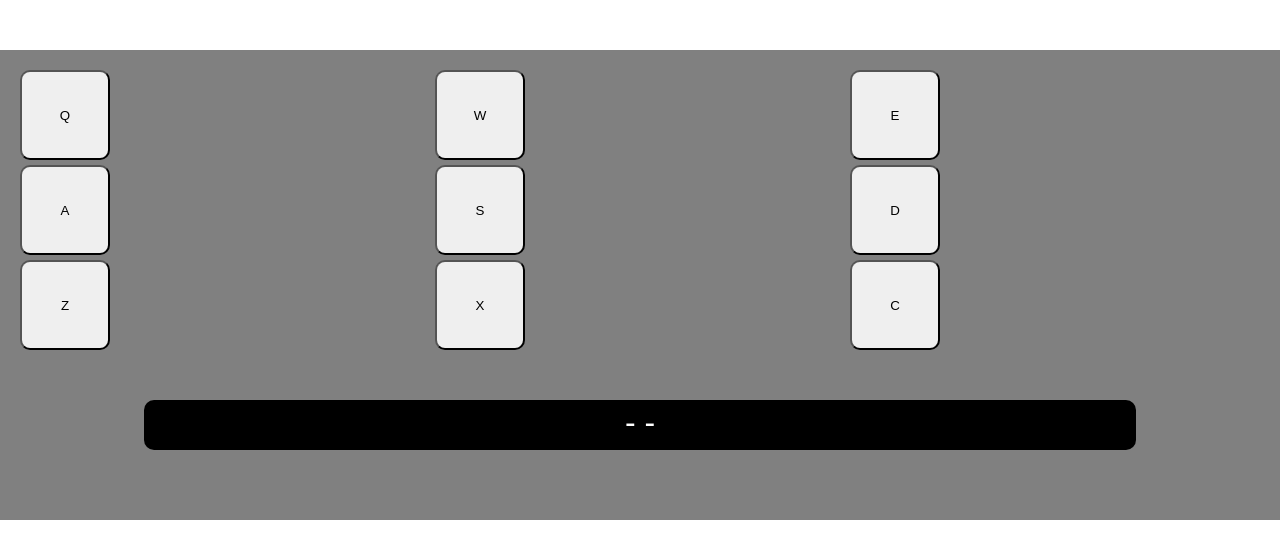
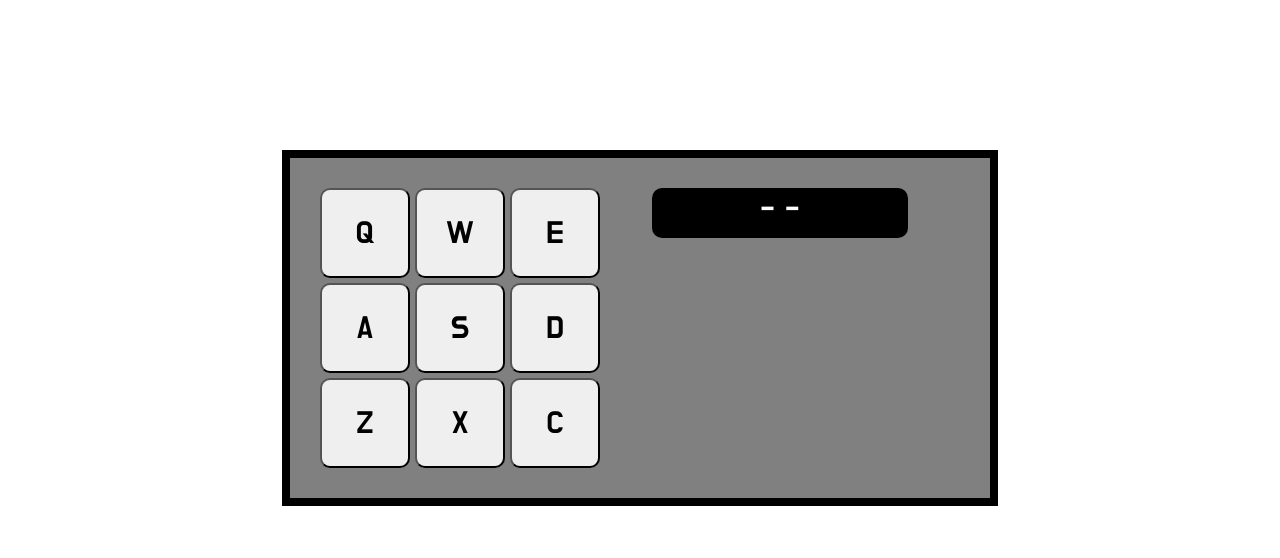
Before and after one commit to Marzdor/React-drumMachine, a React (Create React App) app: page / in a window 1280 px wide. Shown: the top 558 px of the page. Built offline with nearby package versions, Linux system fonts and the light colour scheme.

Commit message:
added tablet styleing

```diff
--- a/package.json
+++ b/package.json
@@ -3,6 +3,7 @@
   "version": "0.1.0",
   "private": true,
   "dependencies": {
+    "normalize.css": "^8.0.0",
     "react": "^16.4.2",
     "react-dom": "^16.4.2",
     "react-scripts": "1.1.4"
--- a/public/index.html
+++ b/public/index.html
@@ -22,6 +22,7 @@
     -->
   <title>Drum Machine App</title>
   <script src="https://cdn.freecodecamp.org/testable-projects-fcc/v1/bundle.js"></script>
+  <link href="https://fonts.googleapis.com/css?family=Do+Hyeon" rel="stylesheet">
 </head>
 
 <body>
--- a/src/App.css
+++ b/src/App.css
@@ -8,7 +8,12 @@
     display: grid;
     grid-template-columns: 1fr 1fr 1fr;
     grid-gap: 5px;
+    font-family: "Do Hyeon", sans-serif;
+    font-size: 2rem;
+    align-items: center;
+    justify-items: center;
   }
+
   #display {
     width: 80%;
     height: 50px;
@@ -26,3 +31,22 @@
     border-radius: 10px;
   }
 }
+@media (min-width: 600px) {
+  #drum-machine {
+    width: 60%;
+    margin: 50px auto;
+  }
+}
+@media (min-width: 1024px) {
+  #drum-machine {
+    margin: 150px auto;
+    padding: 30px;
+    width: 50%;
+    display: flex;
+    border: solid 8px #000;
+  }
+  #display {
+    width: 40%;
+    margin: 0 auto;
+  }
+}
--- a/src/index.css
+++ b/src/index.css
@@ -1,5 +1,12 @@
 body {
   margin: 0;
   padding: 0;
-  font-family: sans-serif;
+  font-family: "Do Hyeon", sans-serif;
+  user-select: none;
 }
+input:focus,
+select:focus,
+textarea:focus,
+button:focus {
+  outline: none;
+}
--- a/src/index.js
+++ b/src/index.js
@@ -2,5 +2,6 @@ import React from "react";
 import ReactDOM from "react-dom";
 import "./index.css";
 import App from "./App";
+import "normalize.css";
 
 ReactDOM.render(<App />, document.getElementById("root"));
```
Also changed, not shown: 1 other file (tests, documents, lock files or other folders).
